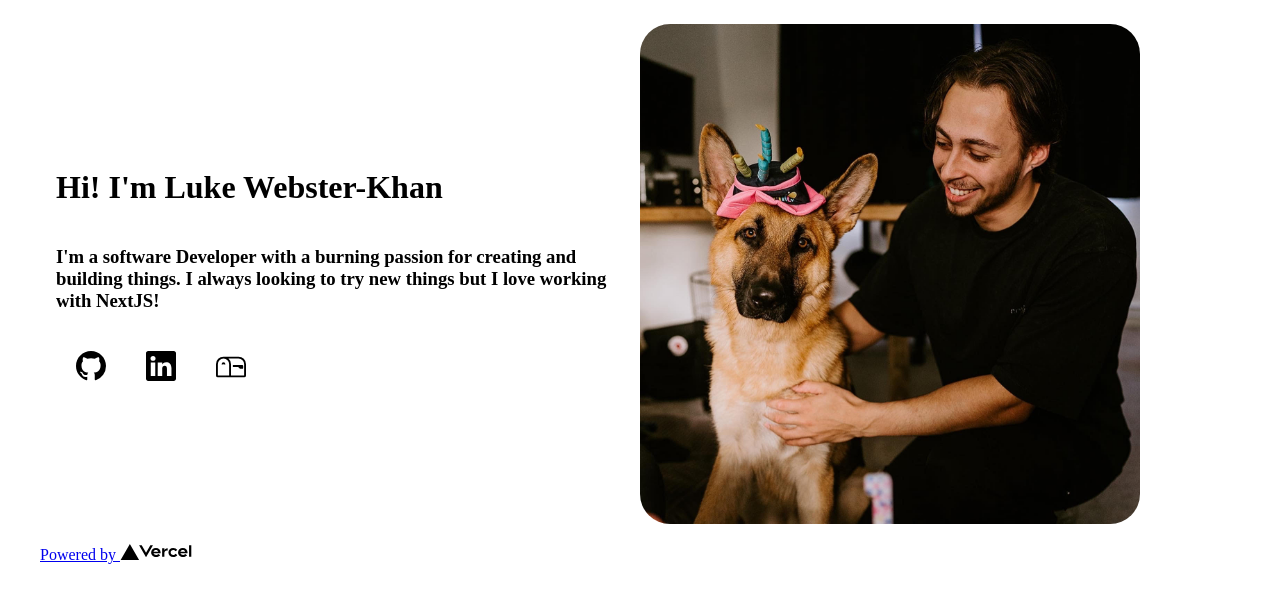
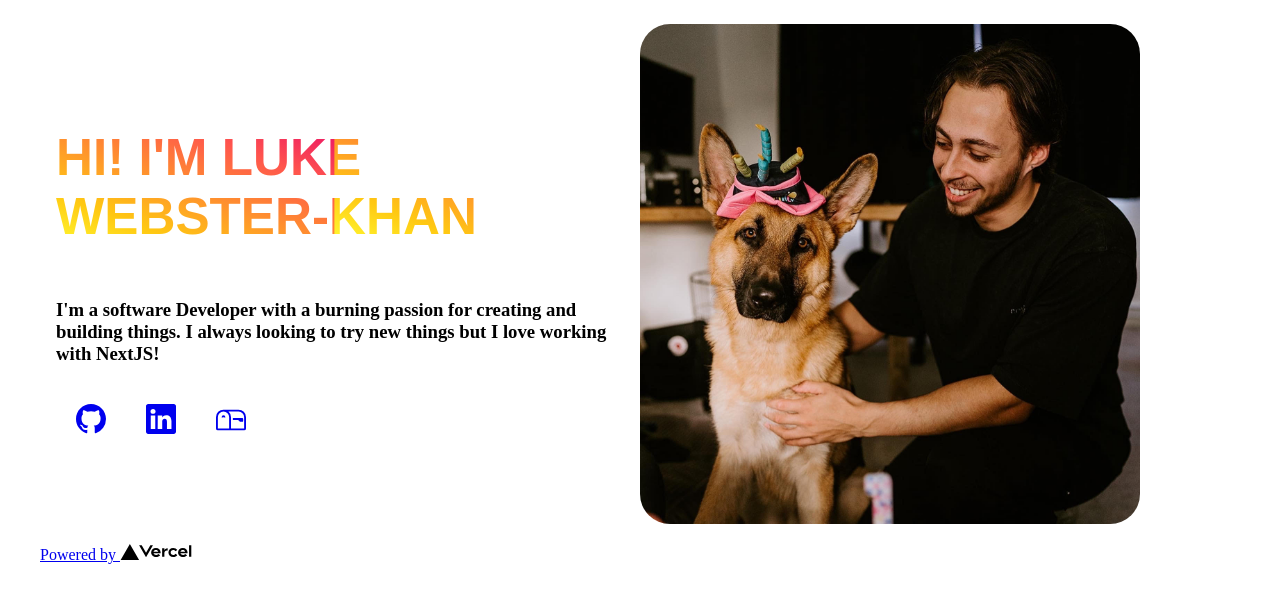
Before and after one commit to LukeWebster-Khan/Portfolio, a Next.js app: page / in a window 1280 px wide. Shown: the top 602 px of the page. Built offline with nearby package versions, Linux system fonts and the light colour scheme; a web font is replaced by a local one.

Commit message:
added social links with title graphic

```diff
--- a/pages/index.js
+++ b/pages/index.js
@@ -2,6 +2,7 @@ import Head from "next/head";
 import Image from "next/image";
 import styles from "../styles/Home.module.scss";
 import { BsGithub, BsLinkedin, BsMailbox } from "react-icons/bs";
+import Link from "next/link";
 
 export default function Home() {
   return (
@@ -17,15 +18,27 @@ export default function Home() {
           <h1 className={styles.title}>Hi! I&apos;m Luke Webster-Khan</h1>
 
           <h3 className={styles.description}>
-            I&apos;m a software Developer with a burning passion for creating
-            and building things. I always looking to try new things but I love
-            working with NextJS!
+            I&apos;m a software Developer with a <span>burning</span> passion
+            for creating and building things. I always looking to try new things
+            but I love working with NextJS!
           </h3>
           <div className={styles.socials}>
             <div className={styles.socials__wrapper}>
-              <BsGithub className={styles.socials__icon} />
-              <BsLinkedin className={styles.socials__icon} />
-              <BsMailbox className={styles.socials__icon} />
+              <Link href="https://github.com/LukeWebster-Khan">
+                <a>
+                  <BsGithub className={styles.socials__icon} />
+                </a>
+              </Link>
+              <Link href="https://www.linkedin.com/in/luke-webster-khan-624829213/">
+                <a>
+                  <BsLinkedin className={styles.socials__icon} />
+                </a>
+              </Link>
+              <Link href="mailto:lukewebsterkhan@gmail.com">
+                <a>
+                  <BsMailbox className={styles.socials__icon} />
+                </a>
+              </Link>
             </div>
           </div>
         </div>
--- a/styles/Home.module.css
+++ b/styles/Home.module.css
@@ -8,6 +8,27 @@
   align-self: center;
   flex-direction: column;
   width: 50%;
+}
+.hero h1 {
+  text-transform: uppercase;
+  background-image: linear-gradient(to right top, #ffff34, #ffc812, #ff8f2f, #ff554d, #eb1267);
+  background-size: 50% auto;
+  -webkit-background-clip: text;
+  -webkit-text-fill-color: transparent;
+  font-family: "Poppins", sans-serif;
+  font-size: 4vw;
+  -webkit-animation: gradientAnim 7.5s ease alternate infinite;
+          animation: gradientAnim 7.5s ease alternate infinite;
+}
+@-webkit-keyframes gradientAnim {
+  to {
+    background-position: 100% top;
+  }
+}
+@keyframes gradientAnim {
+  to {
+    background-position: 100% top;
+  }
 }
 
 .container {
--- a/styles/Home.module.scss
+++ b/styles/Home.module.scss
@@ -8,6 +8,29 @@ $color-primary: #0070f3; // This is a local variable
     align-self: center;
     flex-direction: column;
     width: 50%;
+  }
+  h1 {
+    text-transform: uppercase;
+    background-image: linear-gradient(
+      to right top,
+      #ffff34,
+      #ffc812,
+      #ff8f2f,
+      #ff554d,
+      #eb1267
+    );
+    background-size: 50% auto;
+    -webkit-background-clip: text;
+    -webkit-text-fill-color: transparent;
+    font-family: "Poppins", sans-serif;
+    font-size: 4vw;
+    animation: gradientAnim 7.5s ease alternate infinite;
+  }
+
+  @keyframes gradientAnim {
+    to {
+      background-position: 100% top;
+    }
   }
 }
 .container {
```
Also changed, not shown: 1 other file (tests, documents, lock files or other folders).
